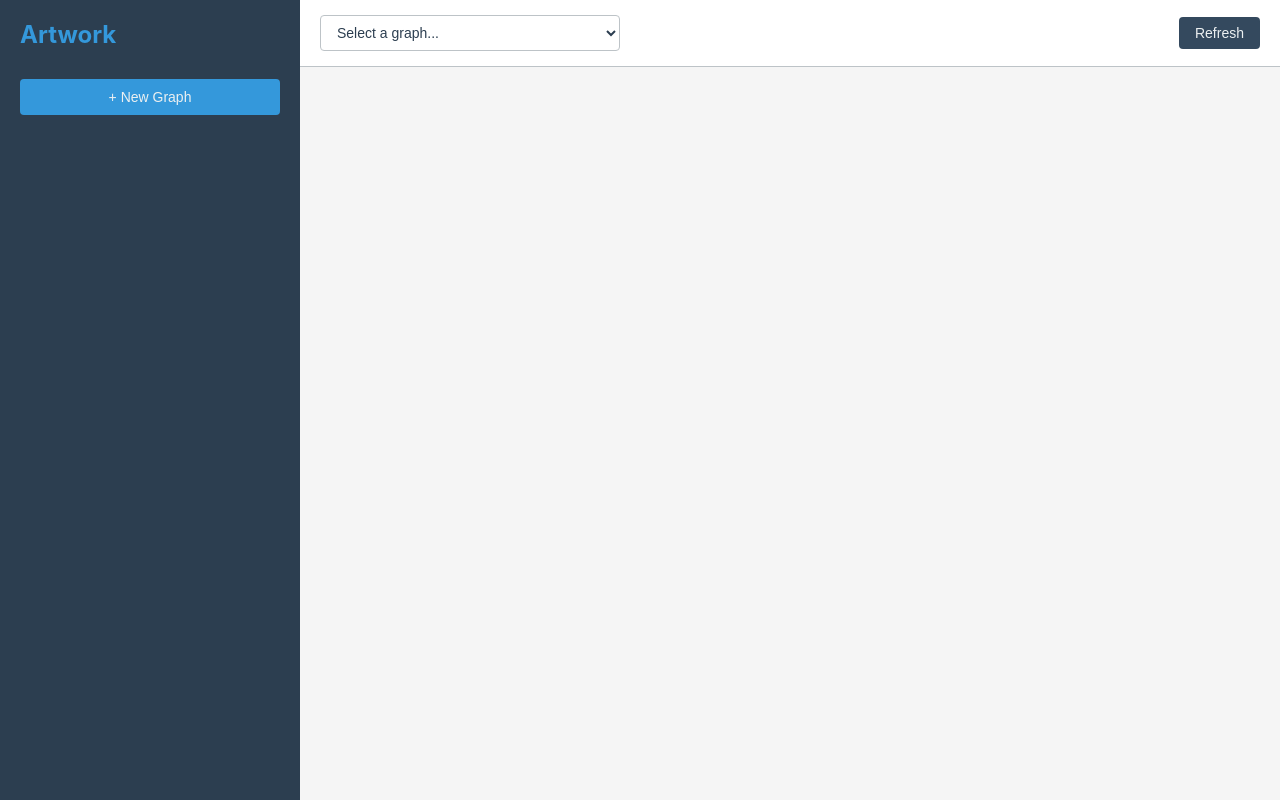
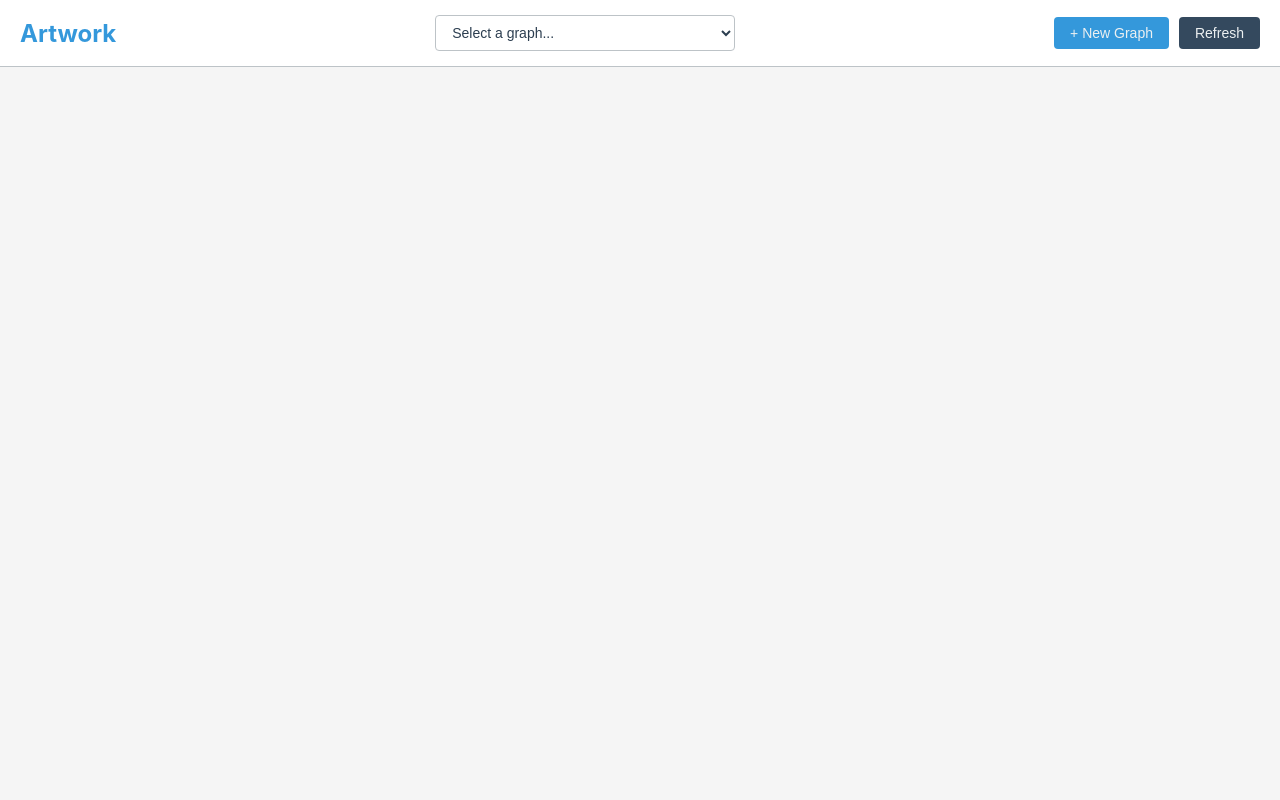
Before and after one commit to dmpettyp/artwork, a plain HTML site: page frontend/index.html in a window 1280 px wide. Drawn offline with Linux system fonts and the light colour scheme; no server answers.

Commit message:
removed sidebar

```diff
--- a/frontend/css/main.css
+++ b/frontend/css/main.css
@@ -15,38 +15,9 @@ body {
     height: 100vh;
 }
 
-/* Sidebar */
-.sidebar {
-    width: 300px;
-    background: #2c3e50;
-    color: #ecf0f1;
-    padding: 20px;
-    overflow-y: auto;
-}
-
-.sidebar h1 {
-    font-size: 24px;
-    margin-bottom: 30px;
-    color: #3498db;
-}
-
-.sidebar-section {
-    margin-bottom: 30px;
-}
-
-.sidebar-section h2 {
-    font-size: 14px;
-    text-transform: uppercase;
-    color: #95a5a6;
-    margin-bottom: 10px;
-}
-
 /* Buttons */
 .btn {
-    display: block;
-    width: 100%;
-    padding: 10px;
-    margin-bottom: 8px;
+    padding: 8px 16px;
     background: #34495e;
     color: #ecf0f1;
     border: none;
@@ -88,19 +59,6 @@ body {
 .graph-select option {
     background: white;
     color: #2c3e50;
-}
-
-.sidebar .graph-select {
-    width: 100%;
-    margin-bottom: 10px;
-    background: #34495e;
-    color: #ecf0f1;
-    border: 1px solid #415b76;
-}
-
-.sidebar .graph-select option {
-    background: #34495e;
-    color: #ecf0f1;
 }
 
 /* Canvas container */
--- a/frontend/index.html
+++ b/frontend/index.html
@@ -8,23 +8,15 @@
 </head>
 <body>
     <div class="app">
-        <!-- Sidebar -->
-        <aside class="sidebar">
-            <h1>Artwork</h1>
-
-            <section class="sidebar-section">
-                <button id="create-graph-btn" class="btn btn-primary">+ New Graph</button>
-            </section>
-
-        </aside>
-
         <!-- Main canvas area -->
         <main class="canvas-container">
             <div class="canvas-header">
+                <h1 style="margin: 0; font-size: 24px; color: #3498db;">Artwork</h1>
                 <select id="graph-select" class="graph-select">
                     <option value="">Select a graph...</option>
                 </select>
                 <div style="display: flex; gap: 10px;">
+                    <button id="create-graph-btn" class="btn btn-primary">+ New Graph</button>
                     <button id="refresh-btn" class="btn">Refresh</button>
                 </div>
             </div>
```
